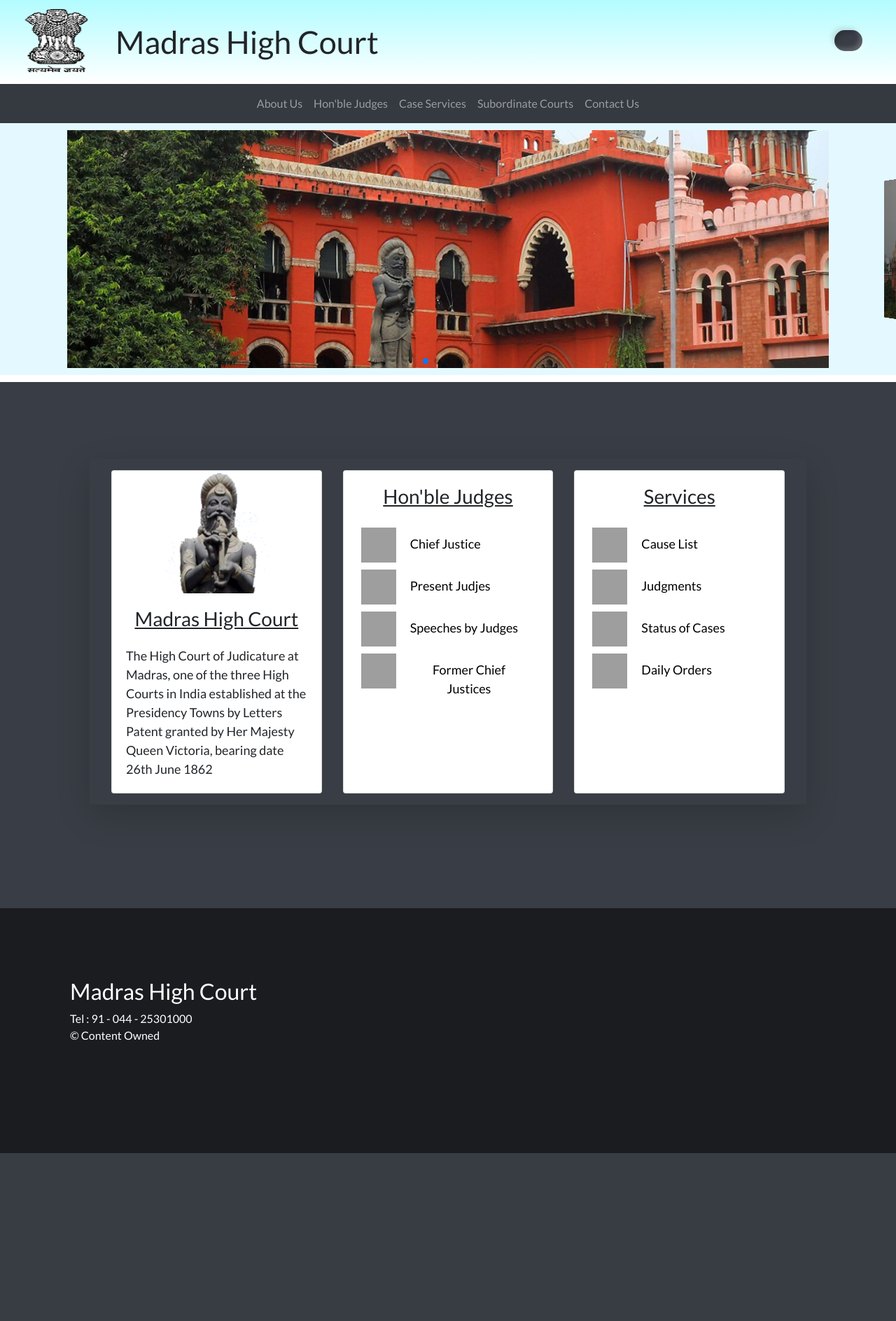
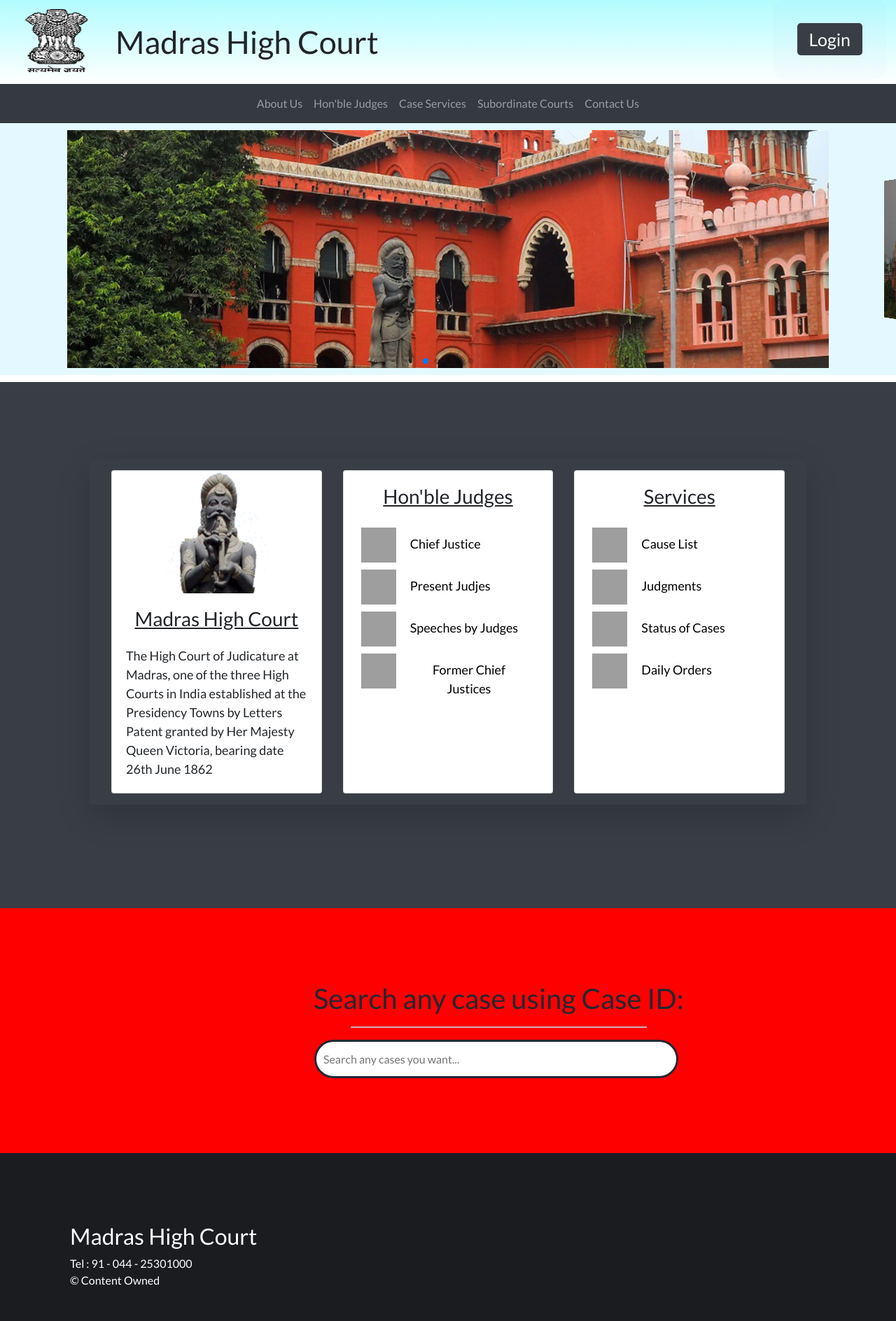
Before and after one commit to NikhileshJr08/Court-Case-Management, a Flask app: template court_case_management_webpage/templates/base.html in a window 1280 px wide. Shown: the top 1888 px of the page at 70% size. Before the commit the page ends 1648 px from the top, so only its background shows below. Run offline with Flask 2, Linux system fonts and the light colour scheme; the template is opened without the code that fills it, so the values that code supplies are empty; parts of the project's set-up code (start-up, migrations or seed data) failed here and were passed over; some libraries are stand-ins or nearby versions; grey boxes are pictures that could not be loaded.

Commit message:
Added Login button & Search bar section

```diff
--- a/court_case_management_webpage/templates/base.html
+++ b/court_case_management_webpage/templates/base.html
@@ -23,6 +23,8 @@
   <!-- Font links -->
   <link rel="preconnect" href="https://fonts.gstatic.com">
   <link href="https://fonts.googleapis.com/css2?family=Lato&display=swap" rel="stylesheet">
+
+  <link rel="stylesheet" href="https://cdnjs.cloudflare.com/ajax/libs/font-awesome/4.7.0/css/font-awesome.min.css">
 
   <style media="screen">
 
@@ -61,59 +63,28 @@
 
     }
 
-    .search-container{
+    .pulseEffect {
 
+      float: right;
+      font-size: 25px;
+      text-align: right;
+      margin-right: 35px;
+      padding: 8px 17px;
+      color: #fff;
+      border: none;
+      border-radius: 5px;
       background: #393e46;
-      height: 30px;
-      border-radius: 30px;
-      padding: 10px 18px;
-      display: flex;
-      justify-content: center;
-      align-items: center;
-      cursor: pointer;
-      transition: 0.8s;
-      box-shadow: 4px 4px 6px 0 rgba(255,255,255,.3), -4px -4px 6px 0 rgba(116,125,136,.2), inset -4px -4px 6px 0 rgba(255,255,255,.2), inset 4px 4px 6px 0 rgba(0,0,0,.2);
-      float: right;
-      margin-right: 35px;
-      margin-top: 30px;
+      box-shadow: 0 0 0 0 #393e46;
+      animation: peffect 1.72s infinite
+      cubic-bezier(0.66,0,0,1);
 
     }
 
-    .search-container:hover>.search-input {
-      width: 300px;
+    @keyframes peffect {
+      to{
+        box-shadow: 0 0 0 35px rgba(255,249,230,0);
+      }
     }
-
-    .search-container .search-input {
-
-      background: transparent;
-      border: none;
-      outline: none;
-      width: 0px;
-      font-weight: 500;
-      font-size: 16px;
-      transition: 0.8s;
-
-    }
-
-    .search-container .search-btn .fas{
-      color: #5cbdbb;
-    }
-
-    @keyframes hoverShake {
-
-    0% {transform: skew(0deg, 0deg);}
-    25% {transform: skew(5deg, 5deg);}
-    75% {transform: skew(-5deg, -5deg);}
-    100% {transform: skew(0deg, 0deg);}
-
-    }
-
-    .search-container:hover {
-
-    animation: hoverShake 0.30s linear 3;
-
-    }
-
 
     .dropdown-item {
 
@@ -200,6 +171,47 @@
 
     }
 
+    .searchContainer{
+
+      height: 350px;
+      background-color: #ff0000;
+      justify-content: center;
+      position: relative;
+      border: none;
+      color: #222831;
+
+    }
+
+    .searchContainer hr{
+
+    background-color: #d0e8f2;
+    height: 1px;
+    width: 80%;
+    opacity: 80%;
+
+    }
+
+    .main{
+
+      justify-content: center;
+      position: absolute;
+      top: 30%;
+      left: 35%;
+
+
+    }
+
+    .main input{
+
+
+      border: 3px solid #222831;
+      height: 55px;
+      width: 520px;
+      border-radius: 50px;
+      padding: 0 10px;
+
+    }
+
     .footer1 {
 
       background-color: #1a1c20;
@@ -214,8 +226,8 @@
       align-items: center;
 
     }
+
   </style>
-
 
 </head>
 
@@ -227,14 +239,9 @@
     <a href="#">
       <img id="logo_bar_img" src="../static/india_logo.png" alt="logo" style="width:90px; height: 90px;">
     </a>
-    <div class="search-container">
-      <input type="text" name="search" placeholder="Search..." class="search-input">
-        <a href="#" class="search-btn">
-          <i class="fas fa-search"></i>
-        </a>
-    </div>
-    <h1 id="logo_text">Madras High Court</h1>
+    <h1 id="logo_text">Madras High Court <button class="pulseEffect">Login</button> </h1>
   </div>
+
 
   <!-- Navbar -->
   <nav class="navbar navbar-expand-sm bg-dark navbar-dark justify-content-center">
@@ -326,6 +333,28 @@
     </div>
   </div>
 
+  <!-- Search Bar -->
+  <div class="searchContainer">
+    <div class="main">
+      <table class="searchElementsContainer">
+        <tr>
+          <h1>Search any case using Case ID:</h1>
+        </tr>
+        <tr>
+          <h1> <hr> </h1>
+        </tr>
+        <tr>
+          <td>
+            <input class="search" type="text" name="box" placeholder="Search any cases you want...">
+          </td>
+          <td>
+            <a href="#"><i class="bi bi-search"></i></a>
+          </td>
+        </tr>
+      </table>
+    </div>
+  </div>
+
   <!-- Footer -->
   <div class="footer1">
     <div class="footer1-content">
@@ -359,9 +388,13 @@
     });
   </script>
 
-{% block content %}
+  <script type="text/javascript">
 
-{% endblock %}
+    document.querySelector(".pulseEffect").style.outline = "none";
+
+    })
+
+  </script>
 </body>
 
 </html>
--- a/court_case_management_webpage/templates/profile2.html
+++ b/court_case_management_webpage/templates/profile2.html
@@ -3,7 +3,7 @@
 
 <head>
   <meta charset="UTF-8">
-  <title>Your Profile</title></title>
+  <title>Your Profile</title>
   <script src="https://kit.fontawesome.com/b99e675b6e.js"></script>
 
   <style media="screen">
```
